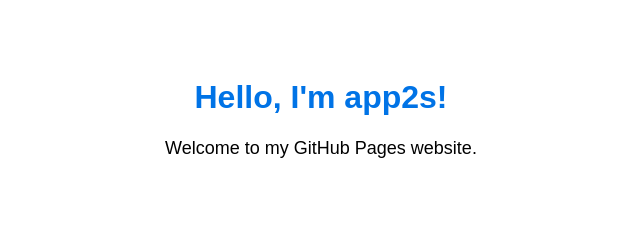
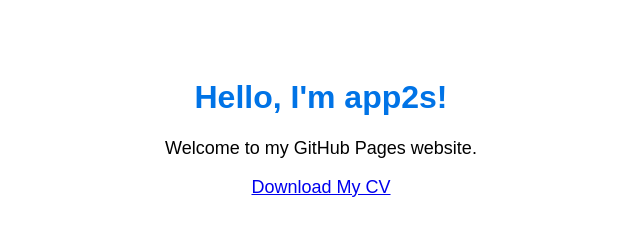
Before and after one commit to app2s/app2s.github.io, a plain HTML site: page index.html in a window 1280 px wide. Shown: the whole page, without its empty margins (319-959 px from the left). Drawn offline with Linux system fonts and the light colour scheme.

Commit message:
Update index.html

```diff
--- a/index.html
+++ b/index.html
@@ -15,3 +15,4 @@
     <p>Welcome to my GitHub Pages website.</p>
 </body>
 </html>
+<p><a href="cv.pdf" target="_blank">Download My CV</a></p>
```
